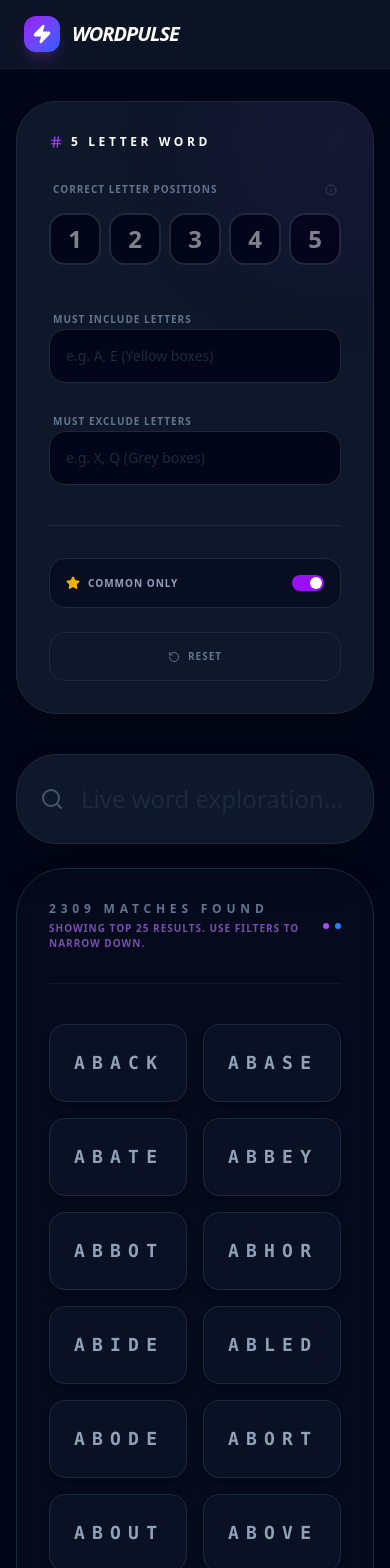
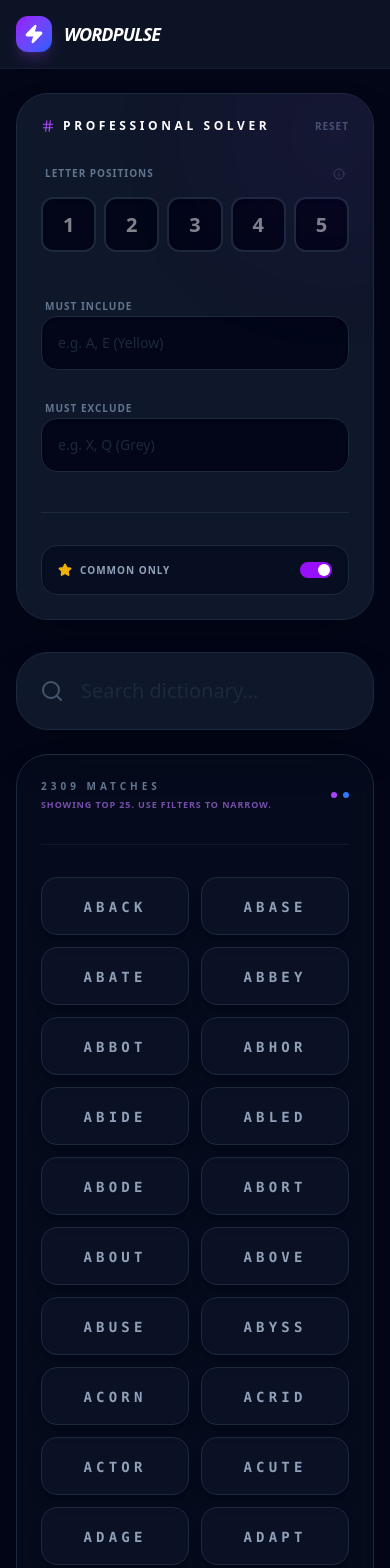
Before and after one commit to asimkhan-10/wordpulse-site, a Next.js app: page / in a window 390 px wide. Shown: the top 1568 px of the page. Built offline with nearby package versions, Linux system fonts and the light colour scheme.

Commit message:
Update: Responsiveness

```diff
--- a/src/app/page.js
+++ b/src/app/page.js
@@ -4,8 +4,10 @@ import React, { useState, useMemo, useEffect } from 'react';
 import { Search, Check, X, Zap, Star, RotateCcw, Info, Hash, ChevronDown } from 'lucide-react';
 
 /**
- * PATH RESOLUTION:
- * Using the standard Next.js '@' alias to resolve the path from the 'src' directory.
+ * PATH RESOLUTION FIX:
+ * Using the standard Next.js '@' alias which points to the 'src' directory.
+ * This ensures the path is resolved correctly regardless of where the build runs.
+ * Ensure your file is located at: src/app/data/words.json
  */
 import wordDataImport from '@/app/data/words.json';
 
@@ -18,16 +20,12 @@ export default function App() {
   const [searchTerm, setSearchTerm] = useState("");
   const [commonOnly, setCommonOnly] = useState(true);
   const [copiedWord, setCopiedWord] = useState(null);
-
-  // Professional Practice: Limit initial display to prevent wall-of-text
-  // Updated to 25 based on your preference for a tighter UI
   const [displayLimit, setDisplayLimit] = useState(25);
 
   const alphabet = "abcdefghijklmnopqrstuvwxyz".split("");
   const allWords = wordData?.allWords || [];
   const commonWords = wordData?.commonWords || [];
 
-  // Reset display limit when filters change
   useEffect(() => {
     setDisplayLimit(25);
   }, [knownPos, includeLetters, excludeLetters, searchTerm, commonOnly]);
@@ -59,7 +57,6 @@ export default function App() {
     const char = value.replace(/[^a-zA-Z]/g, '').slice(-1).toUpperCase();
     newPos[index] = char;
     setKnownPos(newPos);
-
     if (char && index < 4) {
       document.getElementById(`grid-${index + 1}`)?.focus();
     }
@@ -81,39 +78,42 @@ export default function App() {
   };
 
   return (
-    <div className="min-h-screen bg-[#020617] text-slate-200 font-sans antialiased cursor-default select-none">
-      <nav className="border-b border-slate-800/50 bg-[#0f172a]/80 backdrop-blur-xl sticky top-0 z-50 px-6 py-4 select-none">
+    <div className="min-h-screen bg-[#020617] text-slate-200 font-sans antialiased cursor-default select-none overflow-x-hidden">
+      <nav className="border-b border-slate-800/50 bg-[#0f172a]/80 backdrop-blur-xl sticky top-0 z-50 px-4 py-4 md:px-6">
         <div className="max-w-7xl mx-auto flex items-center justify-between">
           <div className="flex items-center gap-3">
             <div className="p-2 bg-gradient-to-br from-purple-600 to-blue-600 rounded-xl shadow-lg shadow-purple-500/20">
               <Zap size={20} className="text-white fill-white" />
             </div>
-            <span className="text-xl font-black text-white tracking-tighter uppercase italic">WordPulse</span>
+            <span className="text-lg md:text-xl font-black text-white tracking-tighter uppercase italic">WordPulse</span>
           </div>
-          <div className="hidden md:block">
+          <div className="hidden sm:block">
             <span className="text-[10px] font-black text-slate-500 tracking-[0.2em] uppercase bg-slate-900 px-4 py-2 rounded-full border border-slate-800">
-              SOLVER ACTIVE: {allWords.length} WORDS
+              Database: {allWords.length} Words
             </span>
           </div>
         </div>
       </nav>
 
-      <main className="max-w-7xl mx-auto px-4 py-8 md:py-12">
-        <div className="grid grid-cols-1 lg:grid-cols-12 gap-10">
+      <main className="max-w-7xl mx-auto px-4 py-6 md:py-12">
+        <div className="grid grid-cols-1 lg:grid-cols-12 gap-8 md:gap-10">
 
-          <aside className="lg:col-span-4 space-y-6 select-none">
-            <div className="bg-[#0f172a] border border-slate-800 rounded-[2.5rem] p-8 shadow-2xl relative overflow-hidden group">
+          <aside className="lg:col-span-4 space-y-6">
+            <div className="bg-[#0f172a] border border-slate-800 rounded-[2rem] md:rounded-[2.5rem] p-6 md:p-8 shadow-2xl relative overflow-hidden group">
               <div className="absolute -right-10 -top-10 w-40 h-40 bg-purple-600/10 blur-[80px] rounded-full" />
 
               <div className="flex items-center justify-between mb-8">
                 <h2 className="text-xs font-black text-white uppercase tracking-[0.3em] flex items-center gap-2">
-                  <Hash size={14} className="text-purple-500" /> 5 Letter Word
+                  <Hash size={14} className="text-purple-500" /> Professional Solver
                 </h2>
+                <button onClick={resetAll} className="text-[10px] font-bold text-slate-600 hover:text-purple-400 transition-colors uppercase tracking-widest">
+                  Reset
+                </button>
               </div>
 
               <div className="space-y-4 mb-10">
                 <div className="flex items-center justify-between px-1">
-                   <p className="text-[10px] font-black text-slate-500 uppercase tracking-widest">Correct Letter Positions</p>
+                   <p className="text-[10px] font-black text-slate-500 uppercase tracking-widest">Letter Positions</p>
                    <Info size={12} className="text-slate-700" title="Corresponds to Green boxes in Wordle" />
                 </div>
                 <div className="flex gap-2">
@@ -124,7 +124,7 @@ export default function App() {
                       type="text"
                       value={val}
                       onChange={(e) => handleGridChange(i, e.target.value)}
-                      className={`w-full aspect-square text-center text-2xl font-black rounded-2xl border-2 transition-all outline-none shadow-inner cursor-text
+                      className={`w-full aspect-square text-center text-xl md:text-2xl font-black rounded-xl md:rounded-2xl border-2 transition-all outline-none shadow-inner cursor-text
                         ${val ? 'bg-emerald-500/10 border-emerald-500 text-emerald-400 shadow-[0_0_15px_rgba(16,185,129,0.15)]' : 'bg-slate-950 border-slate-800 text-white focus:border-purple-500'}`}
                       placeholder={(i+1).toString()}
                     />
@@ -134,30 +134,17 @@ export default function App() {
 
               <div className="space-y-6">
                 <div className="space-y-2">
-                  <label className="text-[10px] font-black text-slate-500 uppercase tracking-widest ml-1">Must Include Letters</label>
-                  <input
-                    type="text"
-                    value={includeLetters}
-                    onChange={(e) => setIncludeLetters(e.target.value)}
-                    placeholder="e.g. A, E (Yellow boxes)"
-                    className="w-full bg-slate-950 border border-slate-800 rounded-2xl p-4 text-sm outline-none focus:border-purple-500 text-white placeholder:text-slate-800 transition-all shadow-inner cursor-text"
-                  />
+                  <label className="text-[10px] font-black text-slate-500 uppercase tracking-widest ml-1">Must Include</label>
+                  <input type="text" value={includeLetters} onChange={(e) => setIncludeLetters(e.target.value)} placeholder="e.g. A, E (Yellow)" className="w-full bg-slate-950 border border-slate-800 rounded-2xl p-4 text-sm outline-none focus:border-purple-500 text-white placeholder:text-slate-800 transition-all shadow-inner cursor-text" />
                 </div>
-
                 <div className="space-y-2">
-                  <label className="text-[10px] font-black text-slate-500 uppercase tracking-widest ml-1">Must Exclude Letters</label>
-                  <input
-                    type="text"
-                    value={excludeLetters}
-                    onChange={(e) => setExcludeLetters(e.target.value)}
-                    placeholder="e.g. X, Q (Grey boxes)"
-                    className="w-full bg-slate-950 border border-slate-800 rounded-2xl p-4 text-sm outline-none focus:border-red-900 text-white placeholder:text-slate-800 transition-all shadow-inner cursor-text"
-                  />
+                  <label className="text-[10px] font-black text-slate-500 uppercase tracking-widest ml-1">Must Exclude</label>
+                  <input type="text" value={excludeLetters} onChange={(e) => setExcludeLetters(e.target.value)} placeholder="e.g. X, Q (Grey)" className="w-full bg-slate-950 border border-slate-800 rounded-2xl p-4 text-sm outline-none focus:border-red-900 text-white placeholder:text-slate-800 transition-all shadow-inner cursor-text" />
                 </div>
               </div>
 
               <div className="mt-10 pt-8 border-t border-slate-800">
-                <div onClick={() => setCommonOnly(!commonOnly)} className="flex items-center justify-between p-4 bg-slate-950/50 border border-slate-800 rounded-2xl cursor-pointer hover:border-purple-500/30 transition-all shadow-inner select-none">
+                <div onClick={() => setCommonOnly(!commonOnly)} className="flex items-center justify-between p-4 bg-slate-950/50 border border-slate-800 rounded-2xl cursor-pointer hover:border-purple-500/30 transition-all shadow-inner">
                   <div className="flex items-center gap-2">
                     <Star size={14} className={commonOnly ? "text-yellow-500 fill-yellow-500" : "text-slate-700"} />
                     <span className="text-[10px] font-black text-slate-400 uppercase tracking-widest">Common Only</span>
@@ -166,13 +153,6 @@ export default function App() {
                     <div className={`absolute top-0.5 w-3 h-3 bg-white rounded-full transition-all ${commonOnly ? 'left-4.5' : 'left-0.5'}`} />
                   </div>
                 </div>
-
-                <button
-                  onClick={resetAll}
-                  className="w-full mt-6 py-4 text-[10px] font-black text-slate-500 hover:text-white uppercase tracking-widest border border-slate-800 rounded-2xl hover:bg-slate-800 transition-all flex items-center justify-center gap-2 cursor-pointer"
-                >
-                  <RotateCcw size={12} /> Reset
-                </button>
               </div>
             </div>
           </aside>
@@ -180,24 +160,18 @@ export default function App() {
           <section className="lg:col-span-8 space-y-6">
             <div className="relative group">
               <Search className="absolute left-6 top-1/2 -translate-y-1/2 text-slate-600 group-focus-within:text-purple-500 transition-colors" size={24} />
-              <input
-                type="text"
-                placeholder="Live word exploration..."
-                value={searchTerm}
-                onChange={(e) => setSearchTerm(e.target.value)}
-                className="w-full bg-[#0f172a] border border-slate-800 rounded-[2.5rem] py-7 pl-16 pr-8 outline-none focus:border-purple-500 text-2xl font-medium text-white shadow-2xl transition-all placeholder:text-slate-800 cursor-text"
-              />
+              <input type="text" placeholder="Search dictionary..." value={searchTerm} onChange={(e) => setSearchTerm(e.target.value)} className="w-full bg-[#0f172a] border border-slate-800 rounded-[2rem] md:rounded-[2.5rem] py-6 pl-16 pr-8 outline-none focus:border-purple-500 text-xl md:text-2xl font-medium text-white shadow-2xl transition-all placeholder:text-slate-800 cursor-text" />
             </div>
 
-            <div className="bg-[#0f172a]/30 border border-slate-800 rounded-[3rem] p-8 min-h-[600px] backdrop-blur-md relative shadow-2xl overflow-hidden cursor-default">
-              <div className="flex items-center justify-between mb-10 border-b border-slate-800/50 pb-8 select-none">
+            <div className="bg-[#0f172a]/30 border border-slate-800 rounded-[2rem] md:rounded-[3rem] p-6 md:p-8 min-h-[500px] backdrop-blur-md relative shadow-2xl overflow-hidden cursor-default">
+              <div className="flex items-center justify-between mb-8 border-b border-slate-800/50 pb-8">
                 <div className="flex flex-col gap-1">
-                  <span className="text-xs font-black text-slate-500 uppercase tracking-[0.4em]">
-                    {filteredWords.length} Matches Found
+                  <span className="text-[10px] md:text-xs font-black text-slate-500 uppercase tracking-[0.4em]">
+                    {filteredWords.length} Matches
                   </span>
                   {filteredWords.length > displayLimit && (
-                    <span className="text-[10px] font-bold text-purple-400/60 uppercase tracking-widest">
-                      Showing top {displayLimit} results. Use filters to narrow down.
+                    <span className="text-[9px] md:text-[10px] font-bold text-purple-400/60 uppercase tracking-widest">
+                      Showing top {displayLimit}. Use filters to narrow.
                     </span>
                   )}
                 </div>
@@ -209,52 +183,35 @@ export default function App() {
 
               {filteredWords.length > 0 ? (
                 <>
-                  <div className="grid grid-cols-2 sm:grid-cols-3 md:grid-cols-4 xl:grid-cols-5 gap-4">
+                  <div className="grid grid-cols-2 sm:grid-cols-3 md:grid-cols-4 xl:grid-cols-5 gap-3 md:gap-4">
                     {filteredWords.slice(0, displayLimit).map(word => (
-                      <button
-                        key={word}
-                        onClick={() => copyToClipboard(word)}
-                        className="p-6 bg-slate-900/60 hover:bg-purple-600/10 border border-slate-800 hover:border-purple-500/50 rounded-2xl text-center transition-all group relative active:scale-95 overflow-hidden shadow-lg cursor-pointer"
-                      >
-                        <span className="font-mono font-black uppercase tracking-[0.4em] text-lg text-slate-400 group-hover:text-white transition-colors">
-                          {word}
-                        </span>
-                        <div className={`absolute inset-0 flex items-center justify-center bg-purple-600 transition-all duration-300 ${copiedWord === word ? 'opacity-100' : 'opacity-0'}`}>
-                          <Check size={24} className="text-white" />
-                        </div>
+                      <button key={word} onClick={() => copyToClipboard(word)} className="p-4 md:p-6 bg-slate-900/60 hover:bg-purple-600/10 border border-slate-800 hover:border-purple-500/50 rounded-2xl text-center transition-all group relative active:scale-95 overflow-hidden shadow-lg cursor-pointer">
+                        <span className="font-mono font-black uppercase tracking-[0.3em] text-sm md:text-lg text-slate-400 group-hover:text-white transition-colors">{word}</span>
+                        <div className={`absolute inset-0 flex items-center justify-center bg-purple-600 transition-all duration-300 ${copiedWord === word ? 'opacity-100' : 'opacity-0'}`}><Check size={20} className="text-white" /></div>
                       </button>
                     ))}
                   </div>
-
                   {filteredWords.length > displayLimit && (
                     <div className="mt-12 flex justify-center pb-8">
-                      <button
-                        onClick={() => setDisplayLimit(prev => prev + 100)}
-                        className="px-8 py-4 bg-slate-900/50 border border-slate-800 hover:border-purple-500/50 rounded-2xl text-[10px] font-black text-slate-500 hover:text-white uppercase tracking-[0.3em] transition-all flex items-center gap-3 group"
-                      >
-                        Show More Words
-                        <ChevronDown size={14} className="group-hover:translate-y-0.5 transition-transform" />
+                      <button onClick={() => setDisplayLimit(prev => prev + 50)} className="px-8 py-4 bg-slate-900/50 border border-slate-800 hover:border-purple-500/50 rounded-2xl text-[10px] font-black text-slate-500 hover:text-white uppercase tracking-[0.3em] transition-all flex items-center gap-3 group">
+                        Show More <ChevronDown size={14} className="group-hover:translate-y-0.5 transition-transform" />
                       </button>
                     </div>
                   )}
                 </>
               ) : (
-                <div className="flex flex-col items-center justify-center py-40 select-none">
+                <div className="flex flex-col items-center justify-center py-40">
                   <X size={48} className="text-slate-800 mb-4" />
-                  <p className="font-black uppercase tracking-[0.4em] text-slate-800">No matching words</p>
+                  <p className="font-black uppercase tracking-[0.4em] text-slate-800">No matches</p>
                 </div>
               )}
             </div>
 
-            <div className="mt-12 bg-slate-950/20 border border-slate-900 rounded-[2.5rem] p-10 select-none">
-              <p className="text-[10px] font-black text-slate-700 uppercase tracking-[0.5em] mb-8">Quick Index</p>
-              <div className="flex flex-wrap gap-2">
+            <div className="mt-8 md:mt-12 bg-slate-950/20 border border-slate-900 rounded-[2rem] md:rounded-[2.5rem] p-6 md:p-10 select-none">
+              <p className="text-[10px] font-black text-slate-700 uppercase tracking-[0.5em] mb-6 md:mb-8 text-center sm:text-left">Dictionary Index</p>
+              <div className="flex flex-wrap justify-center sm:justify-start gap-2">
                 {alphabet.map((char) => (
-                  <a
-                    key={char}
-                    href={`/starting-with/${char}`}
-                    className="w-10 h-10 flex items-center justify-center rounded-xl bg-slate-900 border border-slate-800 text-xs font-bold text-slate-500 hover:border-purple-500 hover:text-white transition-all uppercase cursor-pointer"
-                  >
+                  <a key={char} href={`/starting-with/${char}`} className="w-9 h-9 md:w-10 md:h-10 flex items-center justify-center rounded-xl bg-slate-900 border border-slate-800 text-[10px] md:text-xs font-bold text-slate-500 hover:border-purple-500 hover:text-white transition-all uppercase cursor-pointer">
                     {char}
                   </a>
                 ))}
```
